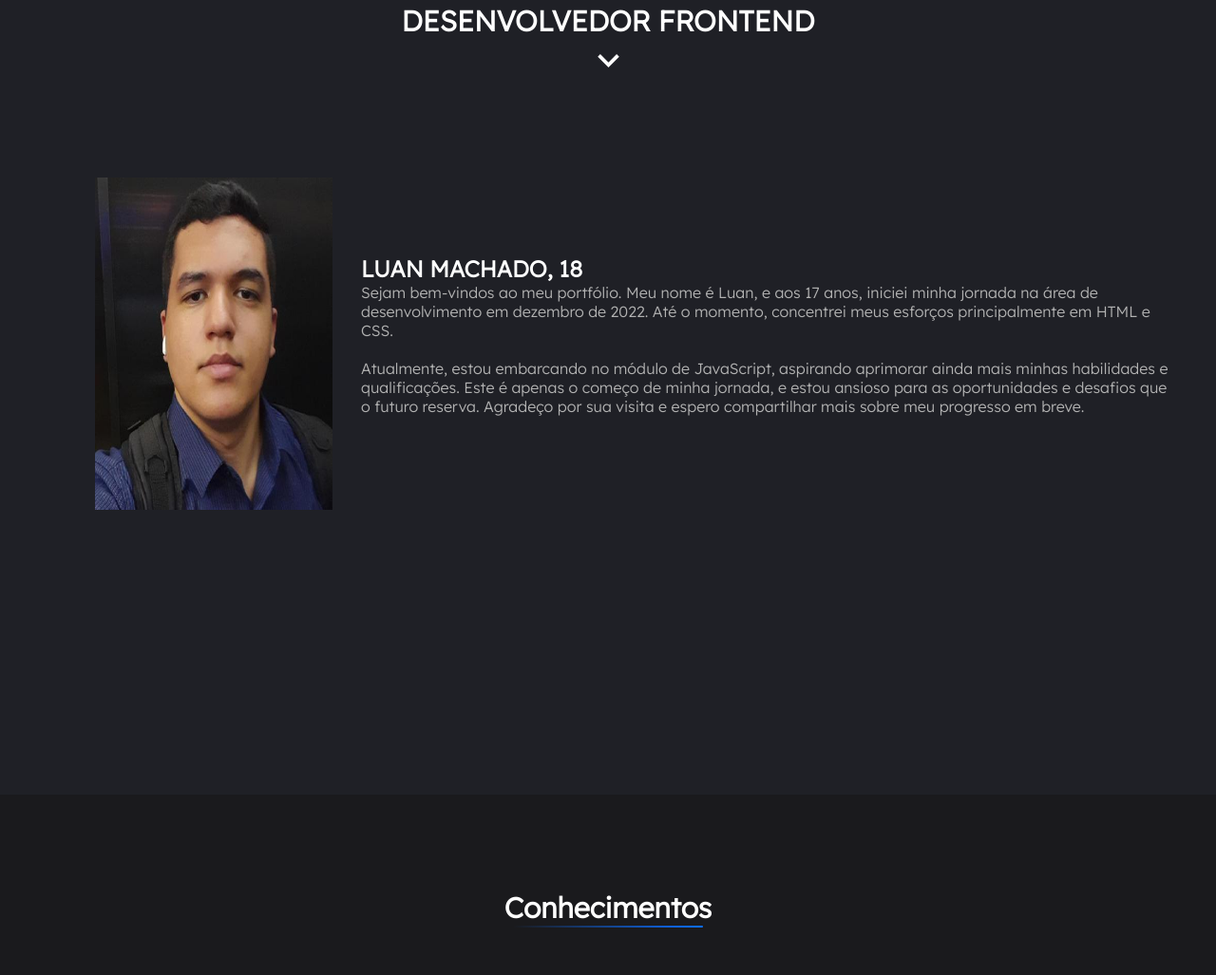
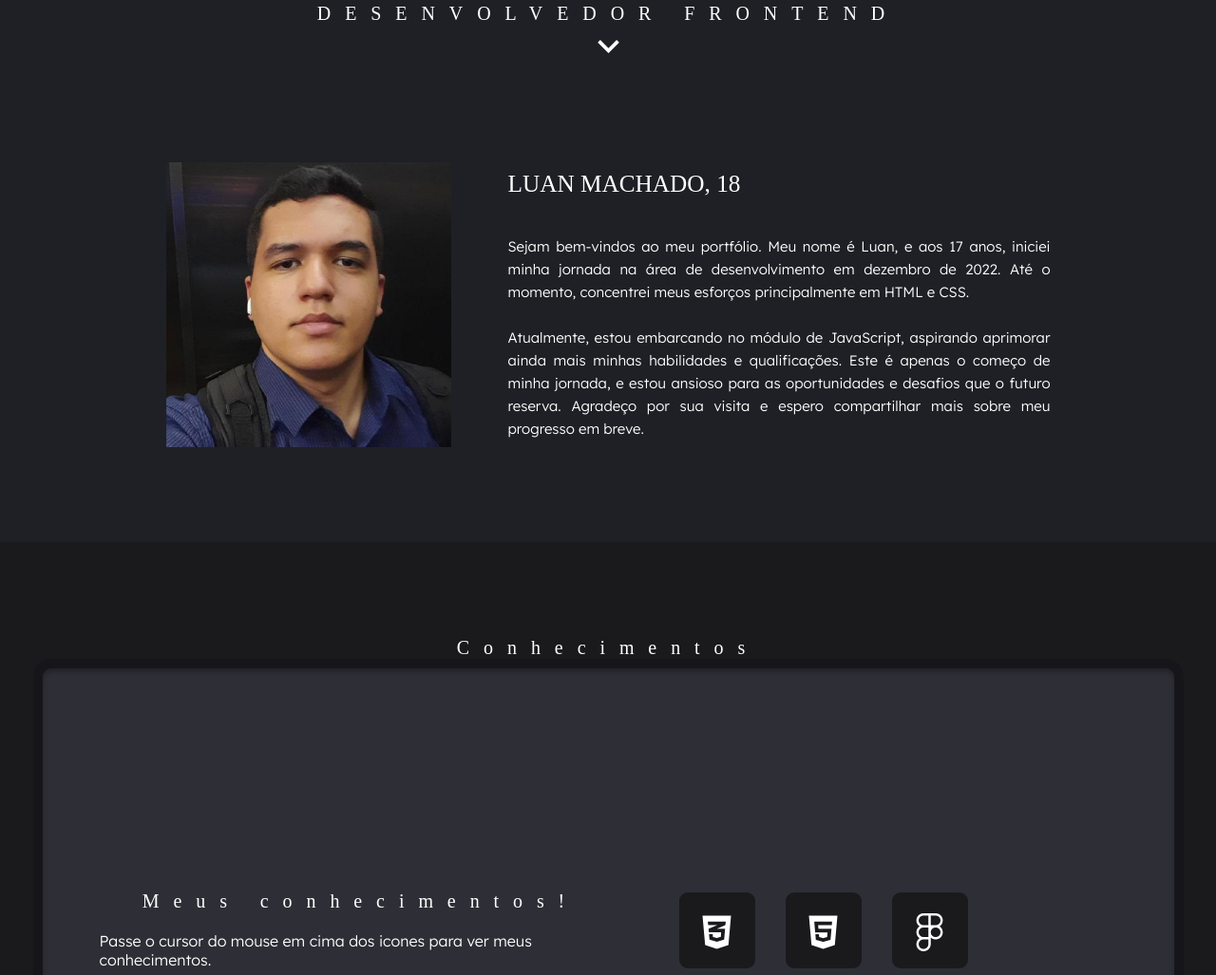
Before and after one commit to machadoluan/portifolio, a plain HTML site: page index.html in a window 1280 px wide. Shown: the part 897-1924 px from the top of the page at 95% size. Drawn offline with nearby package versions, Linux system fonts and the light colour scheme.

Commit message:
Update style.css

```diff
--- a/assets/css/style.css
+++ b/assets/css/style.css
@@ -212,43 +212,41 @@ nav ul a:hover{
 }
 
 .titulo h1 {
+    color: #FFF;
+    text-align: center;
+    font-family: DM Sans;
+    font-size: 20px;
     font-style: normal;
-    font-size: 30px;
+    font-weight: 400;
+    line-height: normal;
+    letter-spacing: 14.911px;
+}
+
+.titulo h2 {
+    color: #FFF;
+    font-family: DM Sans;
+    font-size: 25.274px;
+    font-style: normal;
+    font-weight: 200;
+    line-height: normal;
 }
 
 .sobre-conteudo {
     display: flex;
     align-items: center;
-    width: 1200px;
-    height: 551px;
-
-    margin-bottom: 100px;
-    gap: 30px;
+    padding-top: 100px;
+    gap: 60px;
 }
 
 .sobre-conteudo img {
-    width: 250px;
-    height: 350px;
-    padding-left: 60px;
-}
-
-.linha {
-    width: 200px;
-    height: 2px;
-    background: linear-gradient(to right, transparent, #0D6EFF);
-    margin-bottom: 50px;
-    border-radius: 15px;
-}
-
-.linha-sobre {
-    width: 2px;
-    height: 350px;
-    background: linear-gradient(to top, transparent, #0D6EFF);
-    border-radius: 20px;
+    width: 300px;
 }
 
 .conteudo-sobre {
-    text-align: left;
+    display: flex;
+    flex-direction: column;
+    text-align: start;
+    gap: 40px;
 }
 
 .conteudo-sobre h1 {
@@ -265,35 +263,16 @@ nav ul a:hover{
 }
 
 .conteudo-sobre p {
-    margin-bottom: 2%;
-    min-width: 90%;
-    color: #b2b2b2;
-    transition: all .5s;
+    width: 571px;
+    color: #fff;
+    text-align: justify;
+    font-family: Lexend;
+    font-size: 15px;
+    font-style: normal;
+    font-weight: 200;
+    line-height: 24px;
+    /* 160% */
 }
-
-.conteudo-sobre p:hover {
-    color: #ffffff;
-
-}
-
-.btn-cv {
-    width: 180px;
-    height: 55px;
-    background-color: transparent;
-    border-radius: 15px;
-    border: 2px solid #0D6EFF;
-    font-size: 16px;
-    color: white;
-    margin-top: 20px;
-    transition: all .3s ease-in-out;
-}
-
-.btn-cv:hover {
-    background-color: #0D6EFF31;
-    cursor: pointer;
-
-}
-
 
 /*Conhecimentos*/
 .conhecimentos {
```
